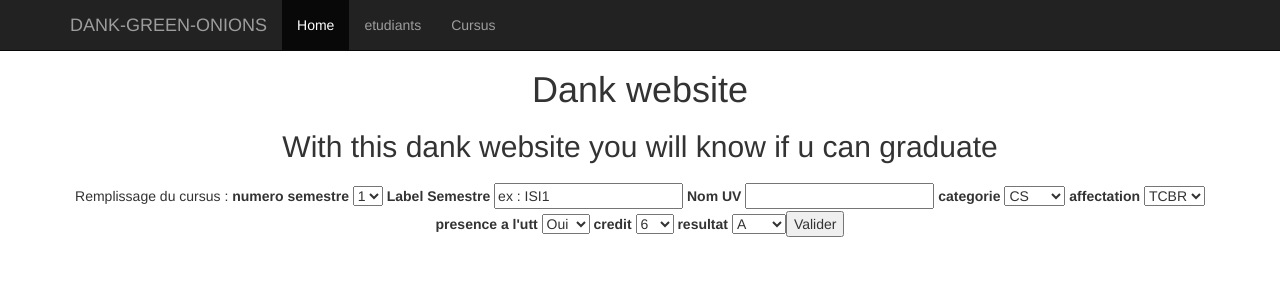
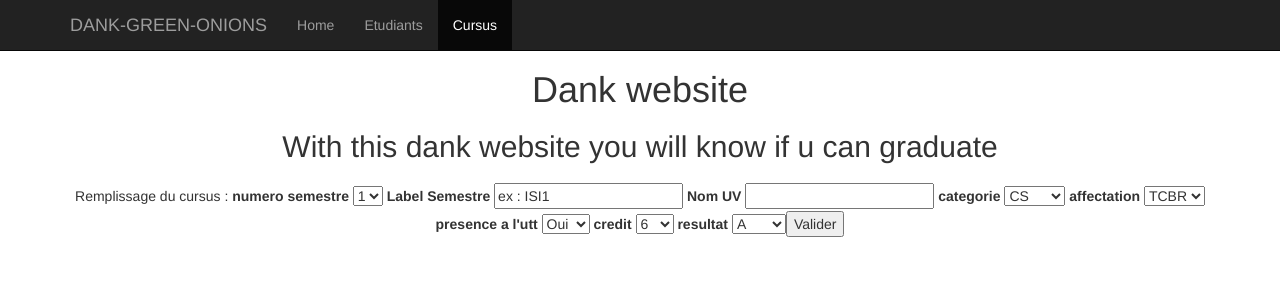
Before and after one commit to Kimjchi/DANK-GREEN-ONIONS, a PHP site: page /cursus.php in a window 1280 px wide. Shown: the top 300 px of the page. Run offline with PHP 8.4, Linux system fonts and the light colour scheme; some libraries are stand-ins or nearby versions.

Commit message:
Ajout onglet actif

```diff
--- a/cursus.php
+++ b/cursus.php
@@ -31,9 +31,9 @@
 
     <div class="collapse navbar-collapse">
       <ul class="nav navbar-nav">
-        <li class="active"><a href="index.php">Home</a></li>
-        <li><a href="etudiants.php">etudiants</a></li>
-        <li><a href="cursus.php">Cursus</a></li>
+        <li><a href="index.php">Home</a></li>
+        <li><a href="etudiants.php">Etudiants</a></li>
+        <li class="active"><a href="cursus.php">Cursus</a></li>
       </ul>
     </div><!--/.nav-collapse -->
 
--- a/etudiants.php
+++ b/etudiants.php
@@ -23,8 +23,8 @@
 
     <div class="collapse navbar-collapse">
       <ul class="nav navbar-nav">
-        <li class="active"><a href="index.php">Home</a></li>
-        <li><a href="etudiants.php">etudiants</a></li>
+        <li><a href="index.php">Home</a></li>
+        <li class="active"><a href="etudiants.php">Etudiants</a></li>
         <li><a href="cursus.php">Cursus</a></li>
       </ul>
     </div><!--/.nav-collapse -->
--- a/index.php
+++ b/index.php
@@ -24,7 +24,7 @@
     <div class="collapse navbar-collapse">
       <ul class="nav navbar-nav">
         <li class="active"><a href="index.php">Home</a></li>
-        <li><a href="etudiants.php">etudiants</a></li>
+        <li><a href="etudiants.php">Etudiants</a></li>
         <li><a href="cursus.php">Cursus</a></li>
       </ul>
     </div><!--/.nav-collapse -->
@@ -63,7 +63,6 @@ echo "</select>";
 }
 
 
-$liste = array('numero','nom','prenom','admission','filière','semestre','UV1','UV2','UV3','UV4','UV5','UV6','UV7');
 
 $liste1 = array('numero','nom','prenom');
 formtext($liste1);
```
